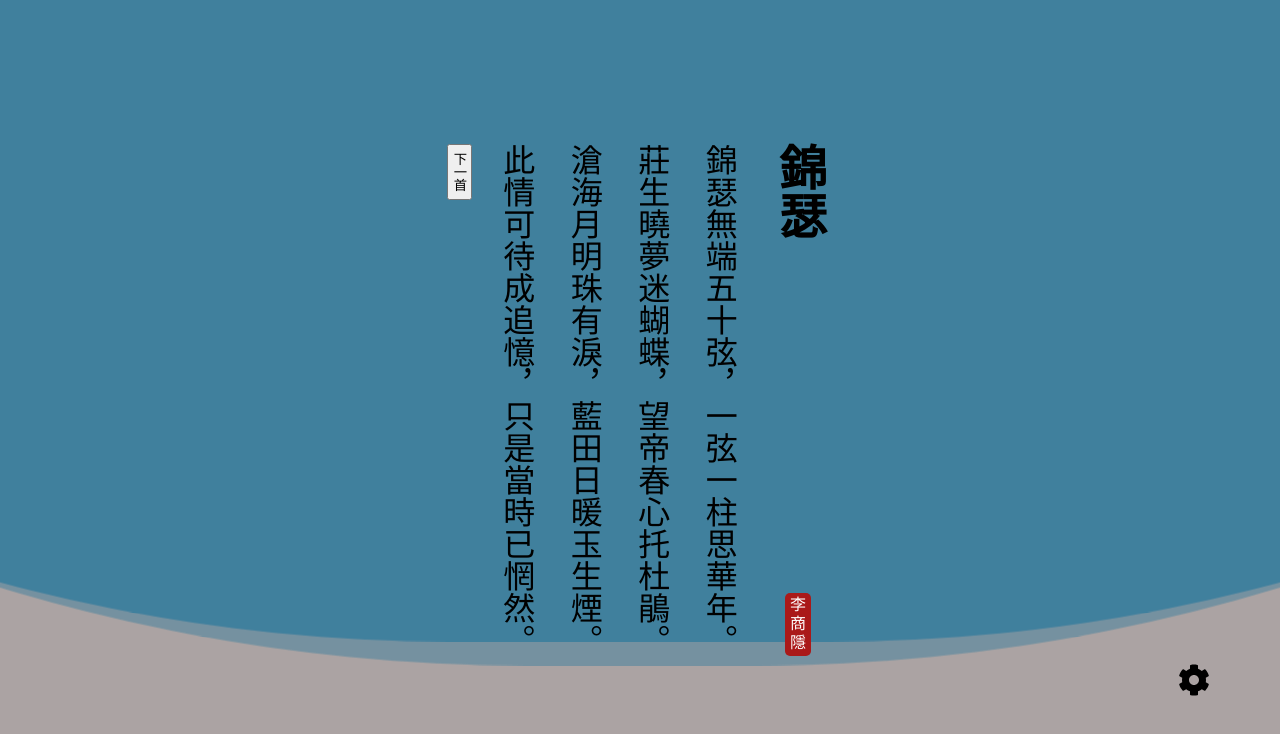
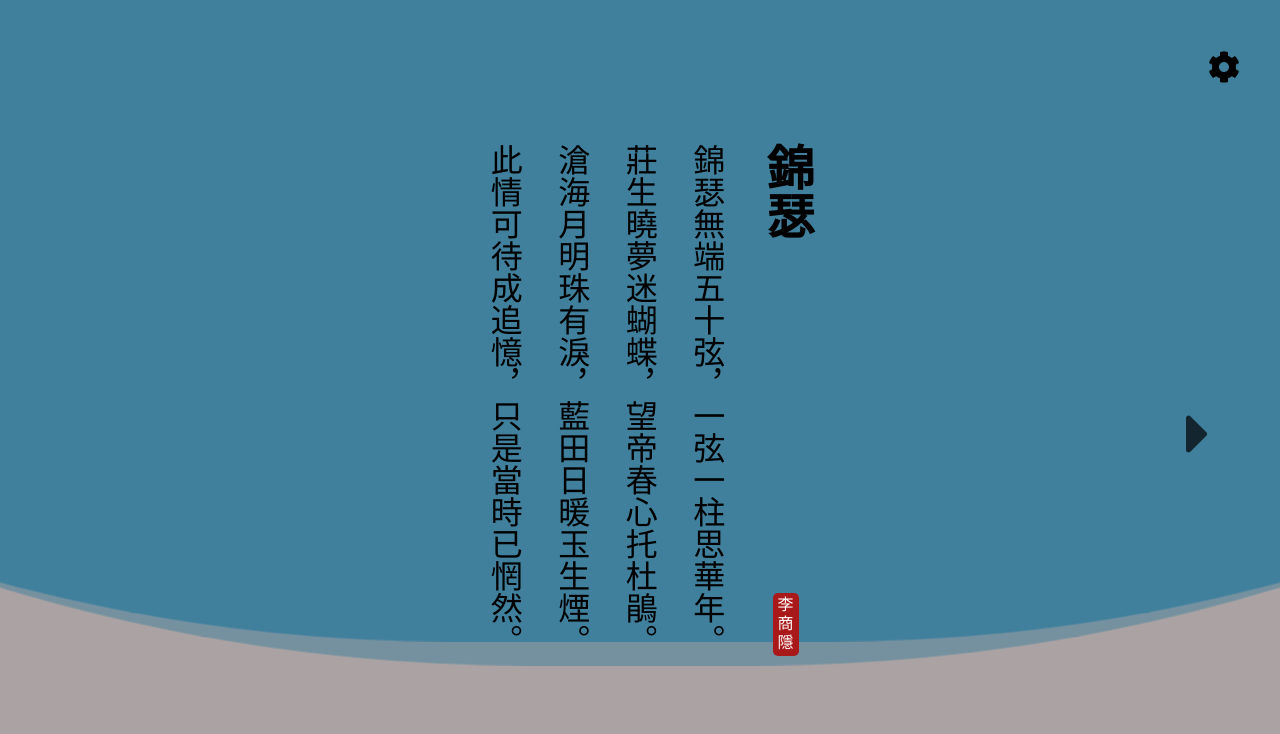
Before and after one commit to tso1158687/shihu, an Angular app: page / in a window 1280 px wide. Shown: the top 734 px of the page. Built offline with nearby package versions, Linux system fonts and the light colour scheme.

Commit message:
add dropdown

```diff
--- a/src/app/app.component.html
+++ b/src/app/app.component.html
@@ -2,15 +2,24 @@
 <!-- animate__animated animate__bounce animate__slower animate__infinite -->
 <div class="main-area animate__animated animate__fadeIn animate__slower">
   <div class="shi-info">
-    <div class="title">{{shiList[currentIndex].title}}</div>
-    <span class="author">{{shiList[currentIndex].author}}</span>
+    <div class="title">{{ shiList[currentIndex].title }}</div>
+    <span class="author">{{ shiList[currentIndex].author }}</span>
   </div>
   <ng-container *ngFor="let sentence of shiList[currentIndex].content">
-    <h1>{{sentence}}</h1>
+    <h1>{{ sentence }}</h1>
   </ng-container>
-  <button (click)="next()">下一首</button>
 </div>
-<div class="setting"><fa-icon class="fa-2x" [icon]="faCog"></fa-icon></div>
+<div class="setting">
+  <fa-icon class="fa-2x" [icon]="faCog" (click)="showDropdown()"></fa-icon>
+  <div id="myDropdown" class="dropdown-content" [class.show]="isShowDropdown">
+    <a href="#home">關於</a>
+    <a href="#about">專案</a>
+    <a href="#contact">Contact</a>
+  </div>
+</div>
+<div class="next animate__animated animate__bounce" (click)="next()">
+  <fa-icon class="fa-4x" [icon]="faCaretRight"></fa-icon>
+</div>
 <!-- <div class="animate-area">
   <div class="top-left">
     <div
--- a/src/app/app.component.scss
+++ b/src/app/app.component.scss
@@ -35,59 +35,104 @@ h1 {
 
 .setting{
   position:absolute;
-  bottom: 100px;
-  right: 70px;
+  cursor: pointer;
+  top: 50px;
+  right: 40px;
   z-index: 99;
 }
-.animate-area {
-  display: flex;
-  z-index: 2;
-  position: absolute;
-  width: 100vw;
-  height: 100vh;
-  flex-wrap: wrap;
-  > div {
-    display: flex;
-    flex: 50%;
-    height: 50vh;
-  }
-  .top-left {
-    justify-content: flex-start;
-    align-items: flex-start;
-  }
-  .top-right {
-    justify-content: flex-end;
-    align-items: flex-start;
-  }
-  .bottom-right {
-    justify-content: flex-start;
-    align-items: flex-end;
-  }
-  .bottom-left {
-    justify-content: flex-end;
-    align-items: flex-end;
-  }
+
+.next{
+  position:absolute;
+  top: 50%;
+  transform: translateY(-50%);
+  cursor: pointer;
+  right: 70px;
+  z-index: 98;
+  opacity: 0.7;
+}
+// .animate-area {
+//   display: flex;
+//   z-index: 2;
+//   position: absolute;
+//   width: 100vw;
+//   height: 100vh;
+//   flex-wrap: wrap;
+//   > div {
+//     display: flex;
+//     flex: 50%;
+//     height: 50vh;
+//   }
+//   .top-left {
+//     justify-content: flex-start;
+//     align-items: flex-start;
+//   }
+//   .top-right {
+//     justify-content: flex-end;
+//     align-items: flex-start;
+//   }
+//   .bottom-right {
+//     justify-content: flex-start;
+//     align-items: flex-end;
+//   }
+//   .bottom-left {
+//     justify-content: flex-end;
+//     align-items: flex-end;
+//   }
+// }
+
+// .circle {
+//   border-radius: 100%;
+//   display: block;
+//   background: #40809d;
+// }
+
+// .circle-150 {
+//   width: 150px;
+//   height: 150px;
+// }
+// .circle-200 {
+//   width: 200px;
+//   height: 200px;
+// }
+// .circle-250 {
+//   width: 250px;
+//   height: 250px;
+// }
+// .circle-300 {
+//   width: 300px;
+//   height: 300px;
+// }
+
+//dropdown
+.dropbtn:hover, .dropbtn:focus {
+  background-color: #2980B9;
 }
 
-.circle {
-  border-radius: 100%;
-  display: block;
-  background: #40809d;
+.dropdown {
+  position: relative;
+  display: inline-block;
 }
 
-.circle-150 {
-  width: 150px;
-  height: 150px;
+.dropdown-content {
+  display: none;
+  position: absolute;
+  background-color: #f1f1f1;
+  min-width: 160px;
+  overflow: auto;
+  left: -125px;
+  top: 50px;
+  border-radius: 20px;
+  box-shadow: 0px 8px 16px 0px rgba(0,0,0,0.2);
+  z-index: 1;
 }
-.circle-200 {
-  width: 200px;
-  height: 200px;
+
+.dropdown-content a {
+  color: black;
+  padding: 12px 16px;
+  text-decoration: none;
+  display: block;
 }
-.circle-250 {
-  width: 250px;
-  height: 250px;
-}
-.circle-300 {
-  width: 300px;
-  height: 300px;
-}
+
+.dropdown a:hover {background-color: #ddd;}
+
+.show {display: block;}
--- a/src/app/app.component.ts
+++ b/src/app/app.component.ts
@@ -1,5 +1,5 @@
 import { Component } from '@angular/core';
-import { faCog } from '@fortawesome/free-solid-svg-icons';
+import { faCog, faCaretRight } from '@fortawesome/free-solid-svg-icons';
 @Component({
   selector: 'app-root',
   templateUrl: './app.component.html',
@@ -7,7 +7,9 @@ import { faCog } from '@fortawesome/free-solid-svg-icons';
 })
 export class AppComponent {
   faCog = faCog;
+  faCaretRight = faCaretRight;
   currentIndex = 0;
+  isShowDropdown = false;
   shiList = [
     {
       title: '錦瑟',
@@ -31,4 +33,9 @@ export class AppComponent {
   next(): void {
     this.currentIndex++;
   }
+
+  showDropdown() {
+    console.log('show fropdown')
+    this.isShowDropdown = !this.isShowDropdown;
+  }
 }
```
